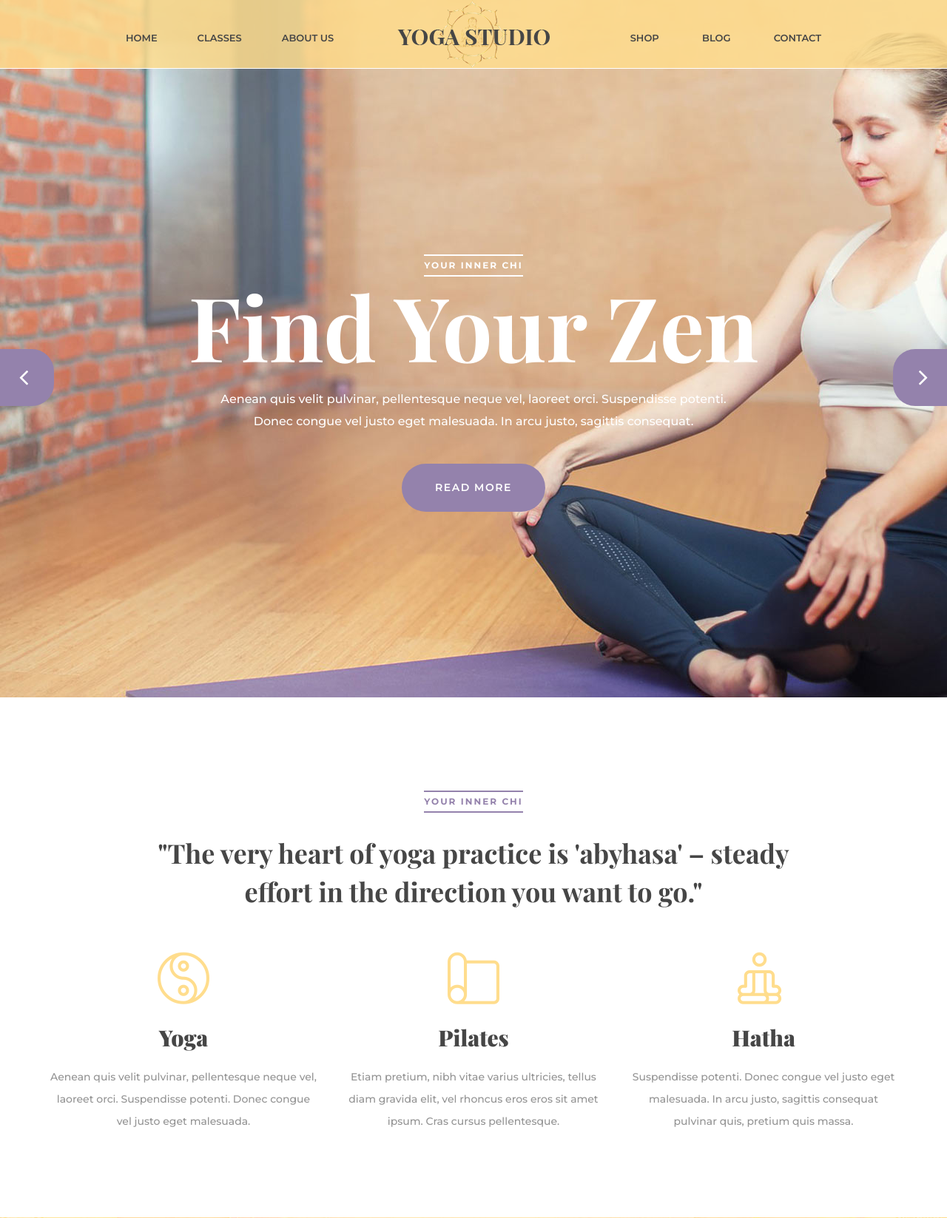
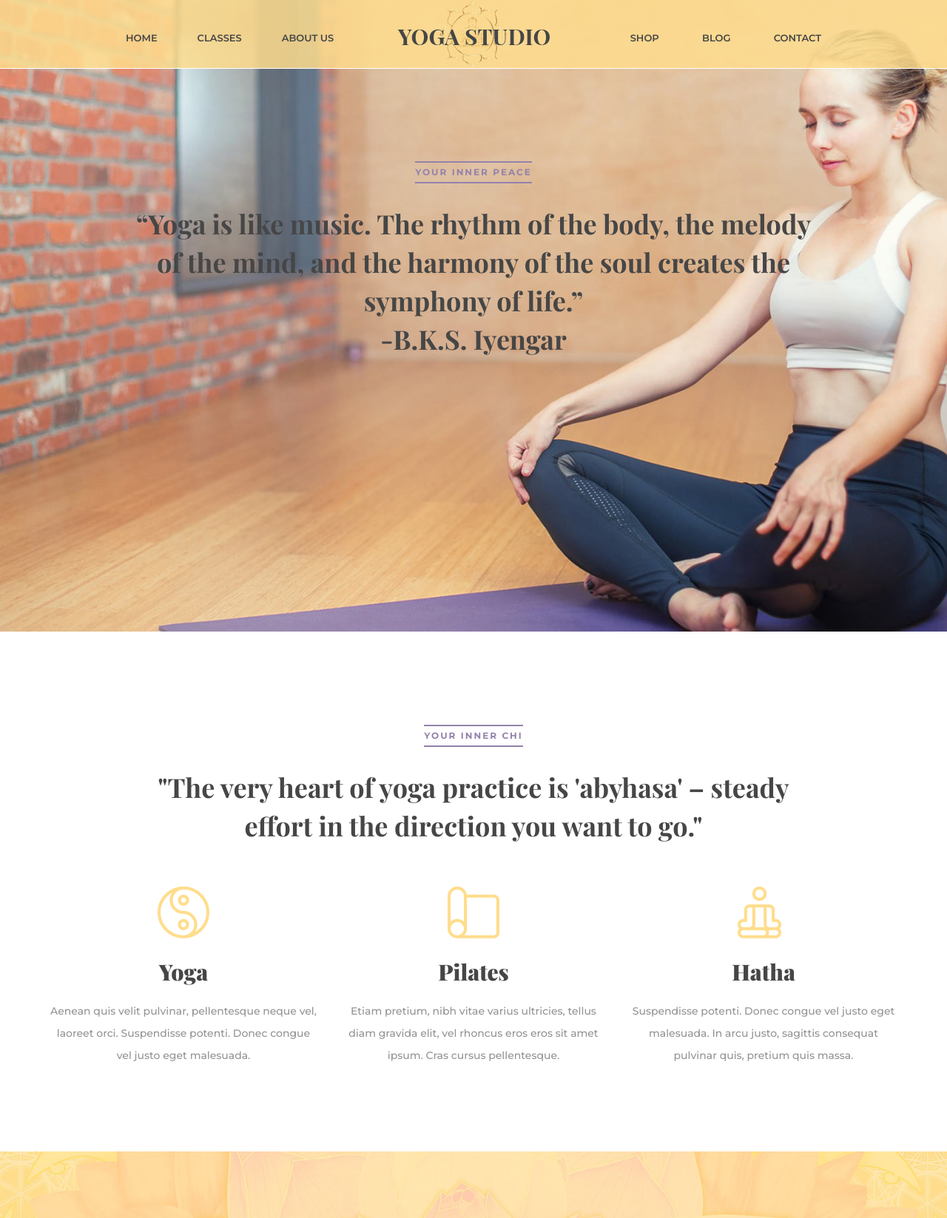
Before and after one commit to gitkrsna/yogasite, a Django app: page / in a window 1280 px wide. Shown: the top 1647 px of the page at 74% size. Run offline with Django 3.2, Linux system fonts and the light colour scheme; some libraries are stand-ins or nearby versions.

Commit message:
first commit

```diff
--- a/templates/index.html
+++ b/templates/index.html
@@ -9,30 +9,16 @@
 
 
     <!-- Hero Slider Section Begin -->
-    <section class="hero-slider">
-        <div class="slider-items owl-carousel">
-            <div class="single-slider-item set-bg" data-setbg="/static/img/hero-slider/hero-slider-1.jpg">
-                <div class="container">
-                    <span class="tickler-text">Your inner Chi</span>
-                    <h1>Find Your Zen</h1>
-                    <p>Aenean quis velit pulvinar, pellentesque neque vel, laoreet orci. Suspendisse potenti. Donec congue vel justo eget malesuada. In arcu justo, sagittis consequat.</p>
-                    <a href="#" class="primary-btn">Read More</a>
-                </div>
-            </div>
-            <div class="single-slider-item set-bg" data-setbg="/static/img/hero-slider/hero-slider-2.jpg">
-                <div class="container">
-                    <span class="tickler-text">Your inner Chi</span>
-                    <h1>Find Your Zen</h1>
-                    <p>Aenean quis velit pulvinar, pellentesque neque vel, laoreet orci. Suspendisse potenti. Donec congue vel justo eget malesuada. In arcu justo, sagittis consequat.</p>
-                    <a href="#" class="primary-btn">Read More</a>
-                </div>
-            </div>
-            <div class="single-slider-item set-bg" data-setbg="/static/img/hero-slider/hero-slider-3.jpg">
-                <div class="container">
-                    <span class="tickler-text">Your inner Chi</span>
-                    <h1>Find Your Zen</h1>
-                    <p>Aenean quis velit pulvinar, pellentesque neque vel, laoreet orci. Suspendisse potenti. Donec congue vel justo eget malesuada. In arcu justo, sagittis consequat.</p>
-                    <a href="#" class="primary-btn">Read More</a>
+    <section class="different-yoga set-bg spad" data-setbg="/static/img/hero-slider/hero-slider-1.jpg">
+        <div class="container">
+            <div class="row">
+                <div class="col-lg-10 offset-lg-1">
+                    <div class="home-title">
+                        <span>Your inner Peace</span>
+                        <h2>“Yoga is like music. The rhythm of the body, the melody of the mind, and the harmony of the
+                            soul creates the symphony of life.” <br>-B.K.S. Iyengar
+                        </h2>
+                    </div>
                 </div>
             </div>
         </div>
@@ -46,7 +32,8 @@
                 <div class="col-lg-10 offset-lg-1">
                     <div class="home-title">
                         <span>Your inner Chi</span>
-                        <h2>&#34;The very heart of yoga practice is &#39;abyhasa&#39; – steady effort in the direction you want to go.&#34;</h2>
+                        <h2>&#34;The very heart of yoga practice is &#39;abyhasa&#39; – steady effort in the direction
+                            you want to go.&#34;</h2>
                     </div>
                 </div>
             </div>
@@ -55,21 +42,24 @@
                     <div class="single-classes">
                         <i class="flaticon-002-yin-yang"></i>
                         <h3>Yoga</h3>
-                        <p>Aenean quis velit pulvinar, pellentesque neque vel, laoreet orci. Suspendisse potenti. Donec congue vel justo eget malesuada. </p>
+                        <p>Aenean quis velit pulvinar, pellentesque neque vel, laoreet orci. Suspendisse potenti. Donec
+                            congue vel justo eget malesuada. </p>
                     </div>
                 </div>
                 <div class="col-md-4">
                     <div class="single-classes">
                         <i class="flaticon-021-yoga-mat"></i>
                         <h3>Pilates</h3>
-                        <p>Etiam pretium, nibh vitae varius ultricies, tellus diam gravida elit, vel rhoncus eros eros sit amet ipsum. Cras cursus pellentesque.</p>
+                        <p>Etiam pretium, nibh vitae varius ultricies, tellus diam gravida elit, vel rhoncus eros eros
+                            sit amet ipsum. Cras cursus pellentesque.</p>
                     </div>
                 </div>
                 <div class="col-md-4">
                     <div class="single-classes">
                         <i class="flaticon-001-meditation"></i>
                         <h3>Hatha</h3>
-                        <p>Suspendisse potenti. Donec congue vel justo eget malesuada. In arcu justo, sagittis consequat pulvinar quis, pretium quis massa. </p>
+                        <p>Suspendisse potenti. Donec congue vel justo eget malesuada. In arcu justo, sagittis consequat
+                            pulvinar quis, pretium quis massa. </p>
                     </div>
                 </div>
             </div>
@@ -84,7 +74,8 @@
                 <div class="col-lg-10 offset-lg-1">
                     <div class="home-title">
                         <span>Your inner Chi</span>
-                        <h2>&#34;True meditation is about being fully present with everything that is–including discomfort and challenges. It is not an escape from life.&#34;
+                        <h2>&#34;True meditation is about being fully present with everything that is–including
+                            discomfort and challenges. It is not an escape from life.&#34;
                         </h2>
                     </div>
                 </div>
@@ -101,7 +92,7 @@
                         </div>
                         <div class="yoga-text">
                             <span>Your inner Chi</span>
-                            <h4>Aenean quis velit lacinia <br/>pulvinar.</h4>
+                            <h4>Aenean quis velit lacinia <br />pulvinar.</h4>
                         </div>
                     </div>
                 </div>
@@ -112,7 +103,7 @@
                         </div>
                         <div class="yoga-text">
                             <span>Your inner Chi</span>
-                            <h4>Velit pulvinar, pelle <br/>neque .</h4>
+                            <h4>Velit pulvinar, pelle <br />neque .</h4>
                         </div>
                     </div>
                 </div>
@@ -123,7 +114,7 @@
                         </div>
                         <div class="yoga-text">
                             <span>Your inner Chi</span>
-                            <h4>Quis velit pulvinar, pellen <br/>tesque.</h4>
+                            <h4>Quis velit pulvinar, pellen <br />tesque.</h4>
                         </div>
                     </div>
                 </div>
@@ -134,7 +125,6 @@
 
     <!-- Client Section Begin -->
 
-    <!-- Client Section End -->
 
     <!-- Call To Action Section Begin -->
     <section class="callto-section set-bg" data-setbg="/static/img/callto-bg.jpg">
@@ -151,5 +141,5 @@
     </section>
     <!-- Call To Action End -->
 
-   </div>
-   {% endblock %}
+</div>
+{% endblock %}
```
